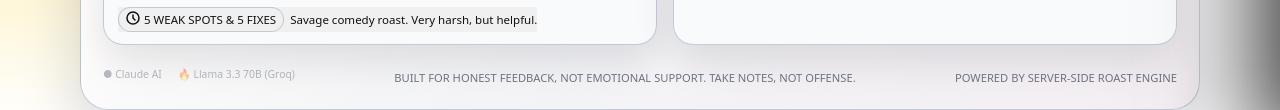
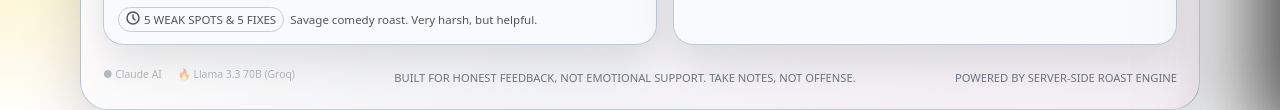
Before and after one commit to ssownoy/resume-roaster, a plain HTML site: page index.html in a window 1280 px wide. Both pictures are taken after a click on the button "Toggle light/dark theme". Shown: the part 657-767 px from the top of the page. Drawn offline with Linux system fonts and the light colour scheme.

Commit message:
fix pill light theme and button heights

```diff
--- a/index.html
+++ b/index.html
@@ -1284,7 +1284,7 @@
       background: #fff !important;
     }
 
-    [data-theme="light"] .pill, [data-theme="light"] .roast-meta { background: #f0f0f0 !important; color: #111 !important; }
+    [data-theme="light"] .pill { background: transparent !important; border-color: #ccc !important; color: #555 !important; } [data-theme="light"] .roast-meta { background: transparent !important; color: #555 !important; }
 
     body[data-theme="light"] .ghost-btn,
     body[data-theme="light"] .copy-btn,
```
